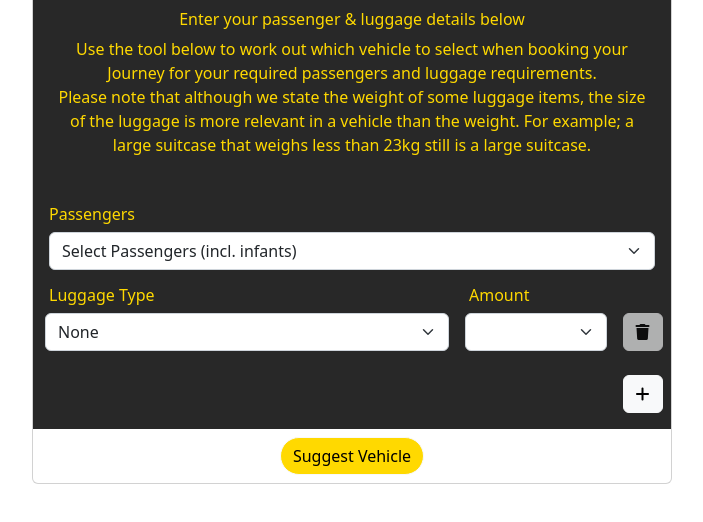
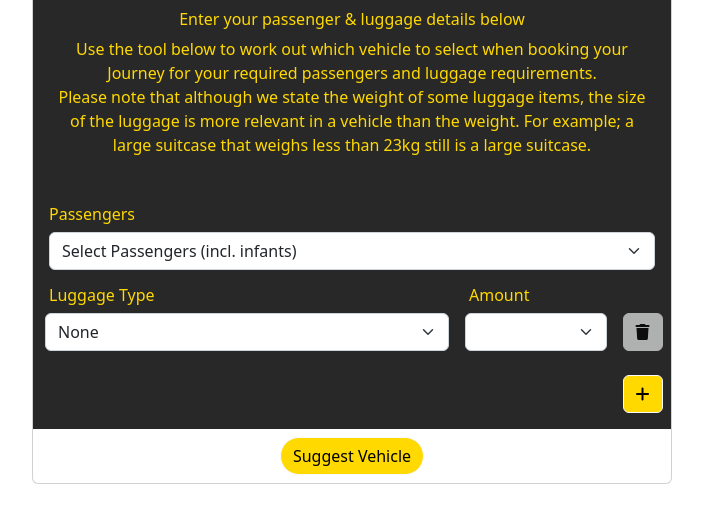
Before and after one commit to mkhuzaima/car-suggestion-calculator, a plain HTML site: page index.html in a window 1280 px wide. Shown: the part 114-636 px from the top of the page, without its empty margins (288-991 px from the left). Drawn offline with nearby package versions, Linux system fonts and the light colour scheme; no server answers.

Commit message:
Updated the button color

```diff
--- a/index.html
+++ b/index.html
@@ -13,10 +13,10 @@
     <script src="https://ajax.googleapis.com/ajax/libs/jquery/3.6.0/jquery.min.js"></script>
 
     <style>
-        a.mk-plus-button,
-        a.mk-suggest-btn,
-        a.mk-del,
-        a.mk-del:hover {
+        /* a[href="#!"].btn.btn-light, */
+        .mk-plus-button, .mk-plus-button:hover,
+        .mk-suggest-btn, .mk-suggest-btn:hover,
+        .mk-del,.mk-del:hover {
             background-color: #ffd900;
             color: #000;
         }
@@ -99,8 +99,8 @@
                     <div class="col-10 col-sm-11 px-2 px-sm-2 px-md-4  m-0">
                     </div>
                     <div class="col-2 col-sm-1 px-1 px-md-2 pr-5 m-0">
-                        <a href="#!" class="btn btn-light " id="fa-plus-parent" onclick="addRow()"><i
-                                class="mk-plus-button fa-solid fa-plus"></i></a>
+                        <a href="#!" class="btn btn-light mk-plus-button" id="fa-plus-parent" onclick="addRow()"><i
+                                class=" fa-solid fa-plus"></i></a>
                     </div>
                 </div>
 
```
